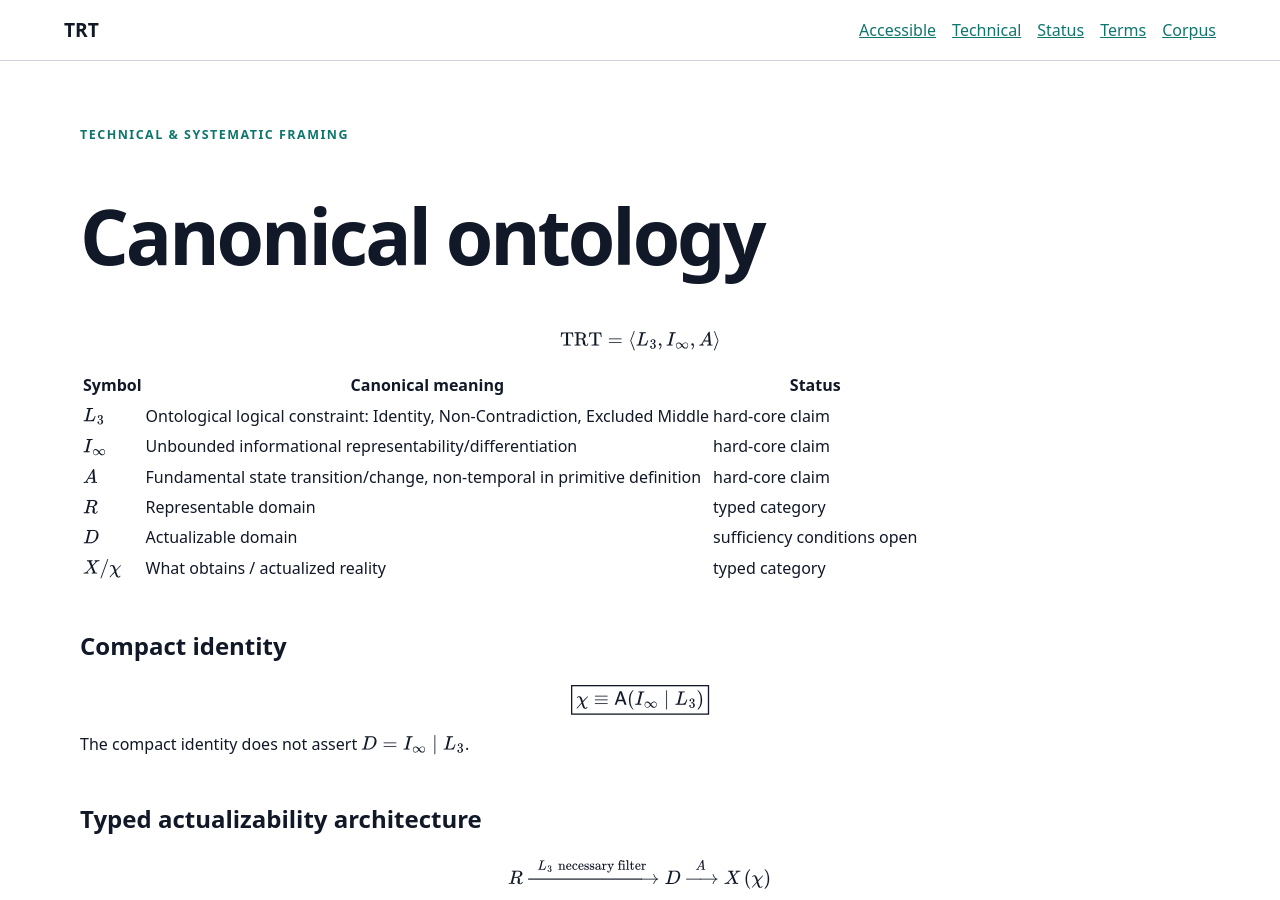
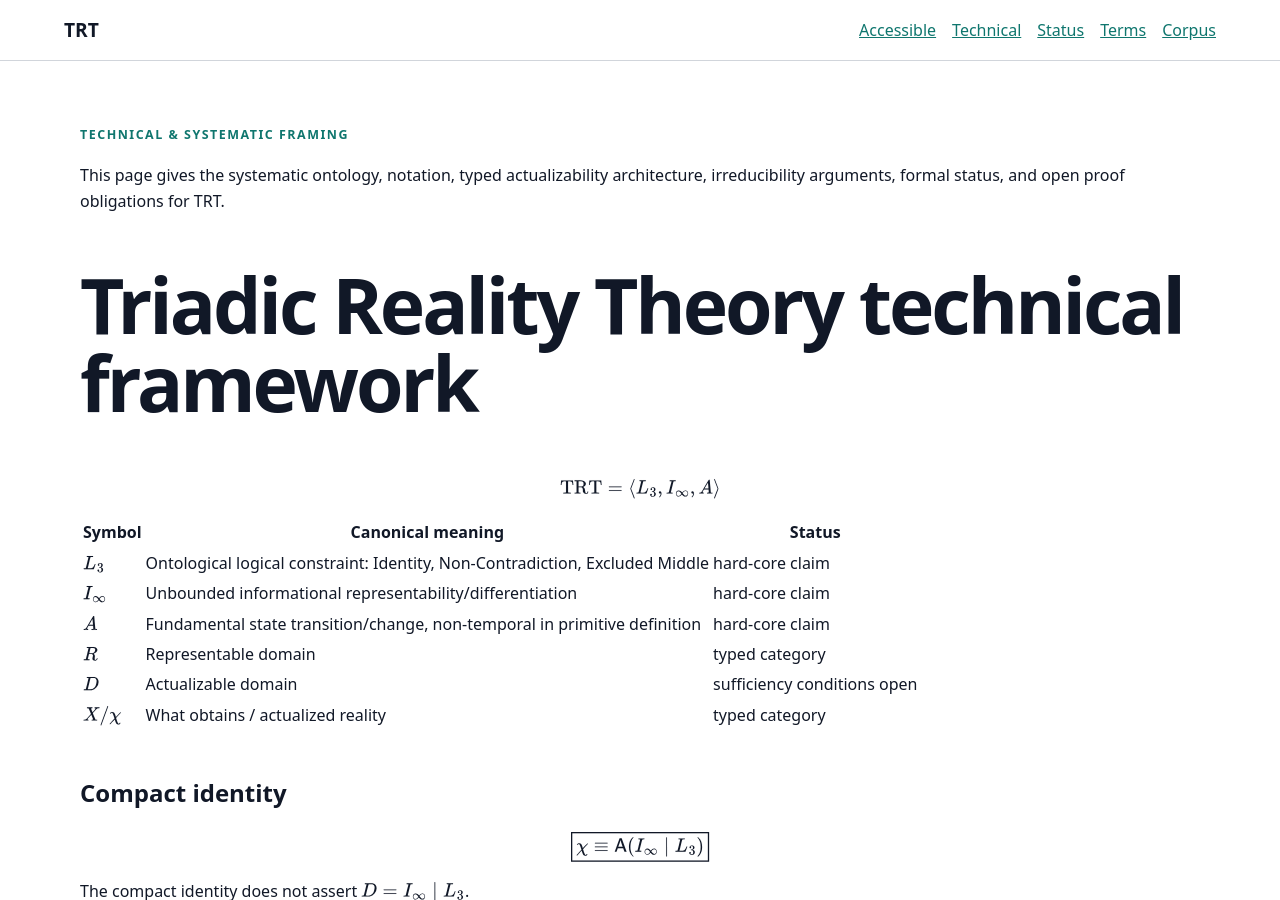
Before and after one commit to jdlongmire/triadic-reality-theory, a Jekyll site: the page built from docs/technical/index.md, in a window 1280 px wide and 900 px high. Built offline with Jekyll 4.4.1, drawn with Linux system fonts in a browser that asks for light colours.

Commit message:
optimize TRT Pages title description and semantic copy

```diff
--- a/docs/technical/index.md
+++ b/docs/technical/index.md
@@ -1,10 +1,13 @@
 ---
 layout: default
-title: Technical
+title: TRT Technical Framework
+description: "Technical formulation of Triadic Reality Theory covering L3 logical constraint, I-infinity representability, primitive action, actualizability, irreducibility, and open proof obligations."
 ---
 <p class="eyebrow">Technical & systematic framing</p>
 
-# Canonical ontology
+This page gives the systematic ontology, notation, typed actualizability architecture, irreducibility arguments, formal status, and open proof obligations for TRT.
+
+# Triadic Reality Theory technical framework
 
 $$\mathrm{TRT}=\langle L_3,I_{\infty},A\rangle$$
 
```
